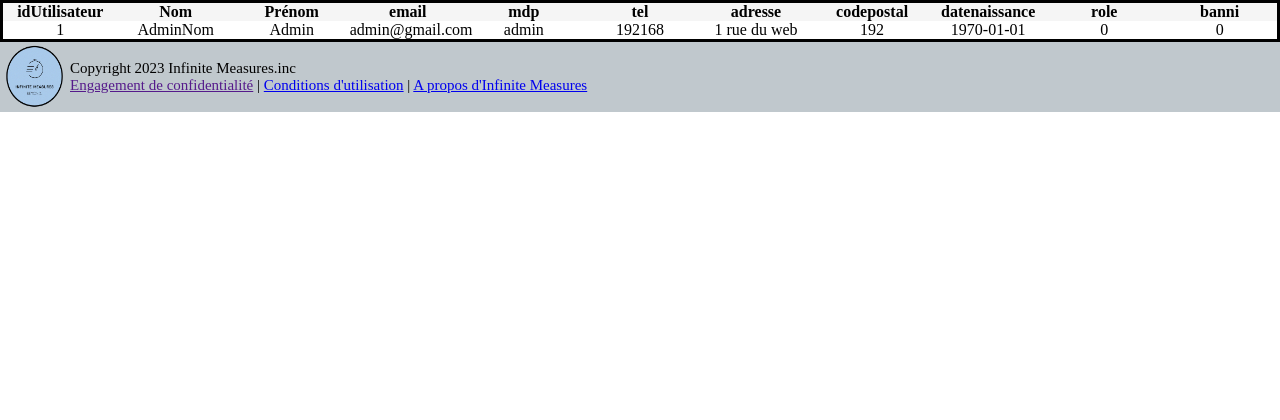
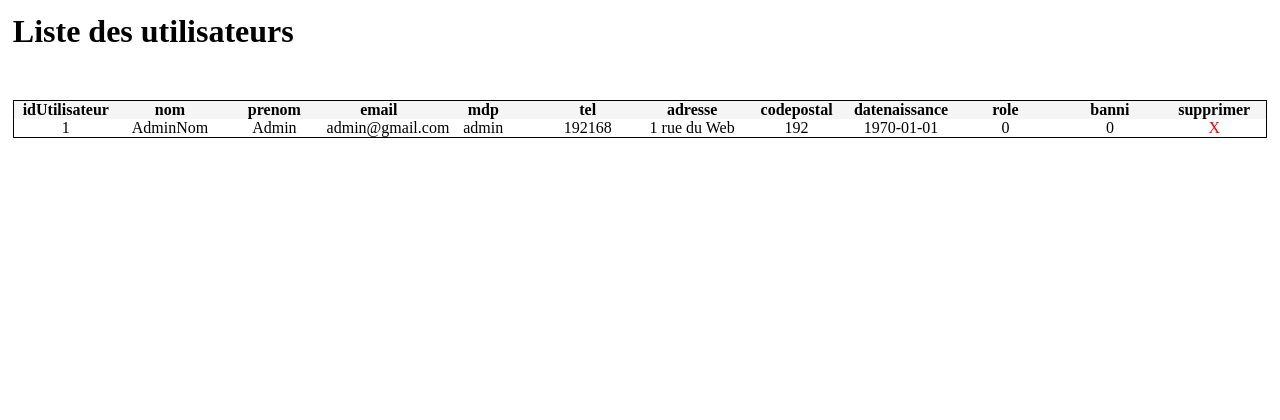
Before and after one commit to BenjaminBrehier/HealthyVibe, a PHP site: page /adminPannel.php in a window 1280 px wide. Shown: the part 124-544 px from the top of the page. Run offline with PHP 8.4, Linux system fonts and the light colour scheme; a user stored in the database is signed in; data comes from the database, SQL or seed files in the repository.

Commit message:
admin mieux (avec bdd)

```diff
--- a/adminPannel.php
+++ b/adminPannel.php
@@ -1,5 +1,6 @@
 <?php
     session_start();
+    require_once("./res/php/fonctions.php");
 ?>
 <!DOCTYPE html>
 <html>
@@ -13,21 +14,31 @@
 </head>
 
 <body>
+
 <?php
     include './res/php/header.php';
     ?>
+    <section>
+    <h1>Liste des utilisateurs</h1>
 <table>
 <tr>
-            <th>idUtilisateur</th><th>Nom</th><th>Prénom</th><th>email</th><th>mdp</th><th>tel</th><th>adresse</th><th>codepostal</th><th>datenaissance</th><th>role</th><th>banni</th>
-            </tr>
-            <tr>
-            <td>1</td><td>AdminNom</td><td>Admin</td><td>admin@gmail.com</td><td>admin</td><td>192168</td><td>1 rue du web</td><td>192</td><td>1970-01-01</td><td>0</td><td>0</td>
-            </tr>
+        <th>idUtilisateur</th><th>nom</th><th>prenom</th><th>email</th><th>mdp</th><th>tel</th><th>adresse</th><th>codepostal</th><th>datenaissance</th><th>role</th><th>banni</th><th>supprimer</th>
+</tr>
+    <?php
+    $co = mysqli_connect(DB_HOST, DB_USERNAME, DB_PASSWORD, DB_NAME);
+    $result = $co->query("SELECT * FROM utilisateur");
+    while ($row = $result->fetch_object()) {
+    ?> <tr>
+<td><?php echo $row->idUtilisateur;?></td><td><?php echo $row->nom;?></td><td><?php echo $row->prenom;?></td><td><?php echo $row->email;?></td><td><?php echo $row->mdp;?></td><td><?php echo $row->tel;?></td><td><?php echo $row->adresse;?></td><td><?php echo $row->codepostal;?></td><td><?php echo $row->datenaissance;?></td><td><?php echo $row->role;?></td><td><?php echo $row->banni;?></td><td><a href="./<?php echo $row->idUtilisateur;?>">X</a></td>
+    </tr>
+    <?php
+    }
+    ?>
 
 </table>
 
 
-
+</section>
 
 
 
--- a/res/css/adminPannel.css
+++ b/res/css/adminPannel.css
@@ -1,8 +1,17 @@
+section{
+    padding: 1%;
+    margin-bottom: 423px;
+}
+h1{
+    font-size: xx-large;
+    font-style: underline;
+}
 table {
+    margin-top: 50px;
     table-layout: fixed;
     width: 100%;
     border-collapse: collapse;
-    border: 3px solid black;
+    border: 1px solid black;
   }
 
 table th, td{
@@ -17,3 +26,7 @@ tbody tr:nth-child(odd) {
   tbody tr:nth-child(even) {
     background-color: white;
   }
+  table a{
+    text-decoration: none;
+    color: red;
+  }
```
